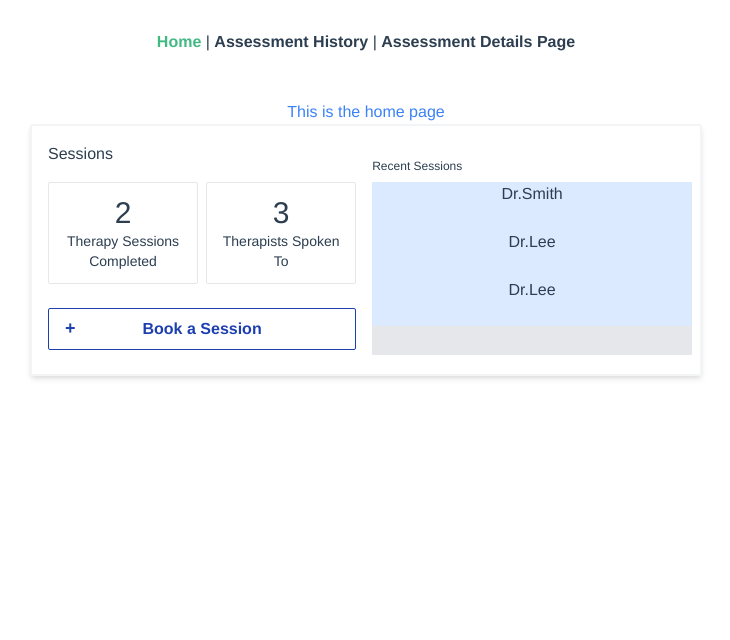
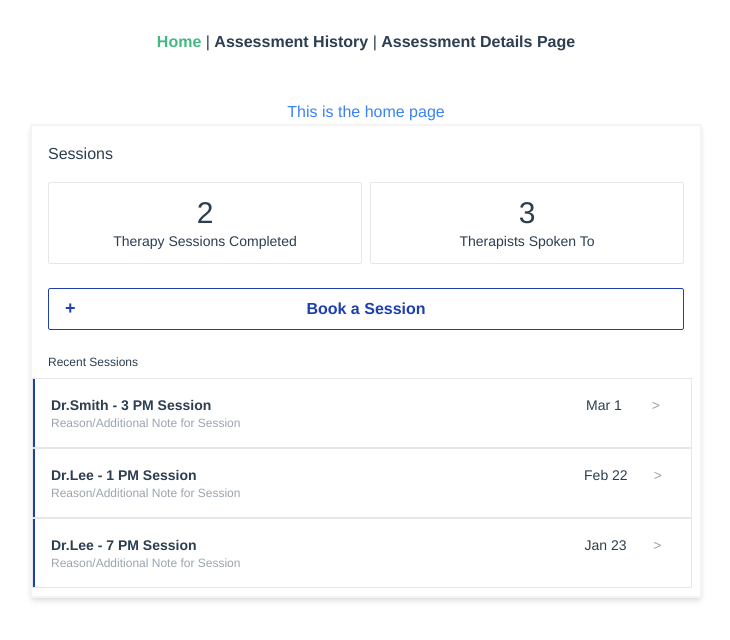
Before and after one commit to UW-EWB-Design/wazi-winter-2022, a Vue app: page / in a window 1280 px wide. Shown: the top 640 px of the page, without its empty margins (274-1004 px from the left). Built offline with nearby package versions, Linux system fonts and the light colour scheme.

Commit message:
single session card completed

```diff
--- a/src/components/sessions/DemoSessionCard.vue
+++ /dev/null
@@ -1,14 +0,0 @@
-<template>
-	<div class="DemoSessionCard">
-		<div class="w-full bg-blue-100 h-12">
-			<p>{{ session.therapist }}</p>
-		</div>
-	</div>
-</template>
-
-<script>
-export default {
-	name: "DemoSessionCard",
-	props: { session: Object },
-};
-</script>
--- /dev/null
+++ b/src/components/sessions/SessionCard.vue
@@ -0,0 +1,28 @@
+<template>
+	<div class="SessionCard">
+		<div class="w-full text-left text-sm border border-gray-200 hover:bg-gray-100 cursor-pointer">
+			<div class="border-l-2 border-blue-800 p-4">
+				<div class="flex flex-row justify-between">
+					<b>{{ session.therapist }} - {{session.time}} Session</b>
+					<div class="flex justify-around w-1/6">
+						<p>{{session.date}}</p>
+						<p class="text-gray-400 hover:text-blue-800">></p>
+					</div>
+
+				</div>
+
+				<p class="text-gray-400 text-xs">{{session.notes}}</p>
+
+
+			</div>
+
+		</div>
+	</div>
+</template>
+
+<script>
+export default {
+	name: "SessionCard",
+	props: { session: Object },
+};
+</script>
--- a/src/components/sessions/Sessions.vue
+++ b/src/components/sessions/Sessions.vue
@@ -1,6 +1,6 @@
 <template>
 	<div class="Sessions">
-		<div class="max-w-md mx-auto shadow-md border-2 border-gray-100 rounded-sm overflow-hidden md:max-w-2xl md:flex">
+		<div class="max-w-md mx-auto shadow-md border-2 border-gray-100 rounded-sm overflow-hidden md:max-w-2xl">
 			<div class="p-4 w-full">
 				<div class="text-left text-base">Sessions</div>
 				<!-- No sessions -->
@@ -28,13 +28,13 @@
 				</button>
 			</div>
 			<!-- Recent Sessions -->
-			<div v-if="totalSessions > 0" class="pb-2 pr-2 md:pt-8 w-full">
-				<div class="pb-2 px-4 md:px-0 text-xs text-left">Recent Sessions</div>
-				<div class="bg-gray-200 flex flex-col h-5/6">
+			<div v-if="totalSessions > 0" class="pb-2 pr-2 w-full">
+				<div class="pb-2 px-4 text-xs text-left">Recent Sessions</div>
+				<div class=" flex flex-col h-5/6">
 					<ul>
                         <!-- List of sessions -->
 						<li v-for="session in recentSessions" :key="session.id">
-							<DemoSessionCard :session="session"/>
+							<SessionCard :session="session"/>
 						</li>
 					</ul>
 				</div>
@@ -44,11 +44,11 @@
 </template>
 
 <script>
-import DemoSessionCard from "./DemoSessionCard.vue";
+import SessionCard from "./SessionCard.vue";
 export default {
 	name: "Sessions",
 	props: { sessions: Array, userTherapists: Array },
-	components: { DemoSessionCard },
+	components: { SessionCard },
 	data() {
 		return {
 			totalSessions: this.sessions.length,
--- a/src/views/Home.vue
+++ b/src/views/Home.vue
@@ -18,41 +18,47 @@ export default {
 			sessions: [
 				{
 					therapist: "Dr.Smith",
-					datetime: "2021-11-04T21:53:22+00:00",
+					date: "Mar 1",
+					time: "3 PM",
 					notes: "Reason/Additional Note for Session",
                     completed: true,
                     id: 1,
 				},
                 {
 					therapist: "Dr.Lee",
-					datetime: "2021-11-04T21:53:22+00:00",
+					date: "Feb 22",
+					time: "1 PM",
 					notes: "Reason/Additional Note for Session",
                     completed: true,
                     id: 2,
 				},
                 {
 					therapist: "Dr.Lee",
-					datetime: "2021-11-04T21:53:22+00:00",
+					date: "Jan 23",
+					time: "7 PM",
 					notes: "Reason/Additional Note for Session",
                     completed: false,
                     id: 3,
 				},
                 {
 					therapist: "Dr.Lee",
-					datetime: "2021-11-04T21:53:22+00:00",
+					datetime: "Dec 23",
+					time: "2 PM",
 					notes: "Reason/Additional Note for Session",
                     completed: false,
                     id: 4,
 				},
                 {
 					therapist: "Dr.Lee",
-					datetime: "2021-11-04T21:53:22+00:00",
+					datetime: "Dec 8",
+					time: "4 PM",
 					notes: "Reason/Additional Note for Session",
                     completed: false,
                     id: 5,
 				},{
 					therapist: "Dr.Lee",
-					datetime: "2021-11-04T21:53:22+00:00",
+					datetime: "Nov 7",
+					time: "7 PM",
 					notes: "Reason/Additional Note for Session",
                     completed: false,
                     id: 6,
```
